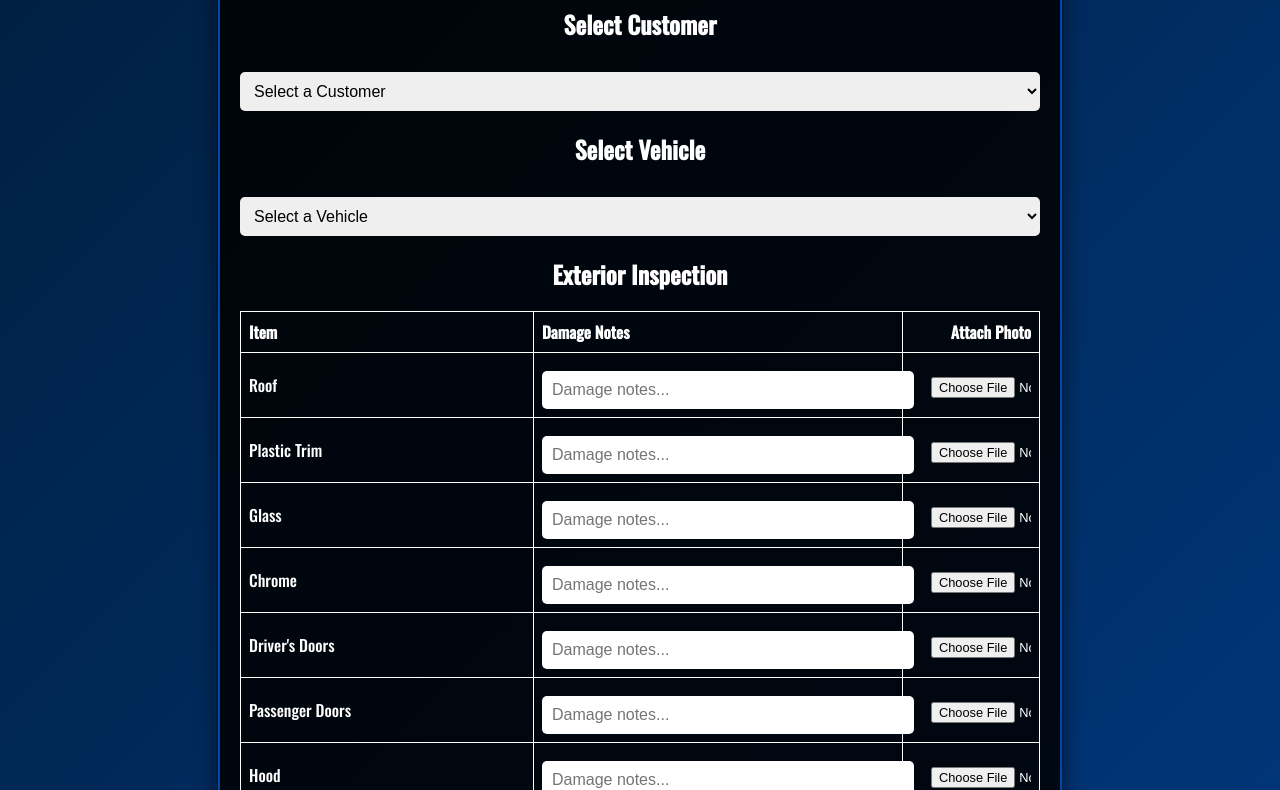
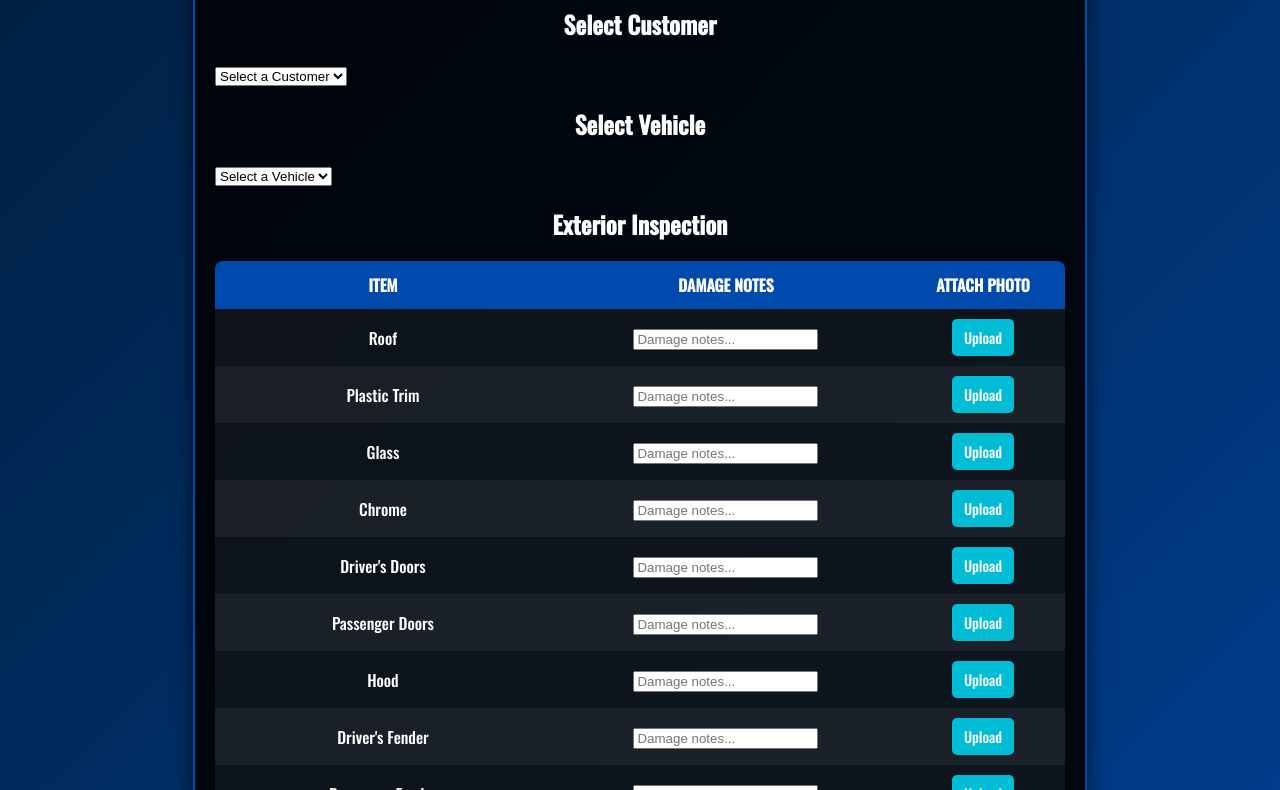
Before and after one commit to nomade-in-the-clouds/aeg-frontend, a website: page aeg/pages/pre-inspection.html in a window 1280 px wide. Shown: the part 126-916 px from the top of the page. Drawn offline with nearby package versions, Linux system fonts and the light colour scheme.

Commit message:
Update pre-inspection.html

```diff
--- a/aeg/pages/pre-inspection.html
+++ b/aeg/pages/pre-inspection.html
@@ -1,4 +1,3 @@
-
 <!DOCTYPE html>
 <html lang="en">
 <head>
@@ -23,7 +22,7 @@
       background: rgba(0,0,0,0.85);
       padding: 20px;
       border-radius: 10px;
-      max-width: 800px;
+      max-width: 850px;
       width: 100%;
       box-shadow: 0 10px 20px rgba(0,0,0,0.6);
       border: 2px solid #004aad;
@@ -31,42 +30,66 @@
     h1, h2 {
       text-align: center;
     }
-    select, input[type="text"], input[type="number"], textarea {
-      width: 100%;
-      padding: 10px;
-      margin-top: 10px;
-      border-radius: 5px;
-      border: none;
-      font-size: 1rem;
-    }
-    textarea {
-      resize: vertical;
-      min-height: 80px;
-    }
+
     table {
       width: 100%;
       margin-top: 10px;
       border-collapse: collapse;
+      border-radius: 8px;
+      overflow: hidden;
+      box-shadow: 0 4px 10px rgba(0, 0, 0, 0.5);
     }
-    table, th, td {
-      border: 1px solid #fff;
+
+    th {
+      background: #004aad;
+      color: #fff;
+      font-size: 1rem;
+      text-transform: uppercase;
+      padding: 12px;
+      text-align: center;
     }
-    th, td {
-      padding: 8px;
-      text-align: left;
+
+    td {
+      padding: 10px;
+      text-align: center;
+      background: rgba(255, 255, 255, 0.1);
+    }
+
+    tr:nth-child(even) td {
+      background: rgba(255, 255, 255, 0.05);
     }
 
     /* Adjust Attach Photo column */
     th:nth-child(3), td:nth-child(3) {
-      width: 120px; /* Reduce width of Attach Photo column */
-      text-align: right; /* Align to the right */
+      width: 140px;
+      text-align: center;
     }
 
-    /* Make file input smaller */
+    /* Custom file upload button */
+    .file-upload-container {
+      display: flex;
+      justify-content: center;
+      align-items: center;
+    }
+
+    .file-upload-label {
+      display: inline-block;
+      background-color: #00bcd4;
+      color: white;
+      padding: 8px 12px;
+      border-radius: 5px;
+      font-size: 0.9rem;
+      cursor: pointer;
+      transition: background 0.3s ease-in-out, box-shadow 0.3s;
+    }
+
+    .file-upload-label:hover {
+      background-color: #009fcc;
+      box-shadow: 0 0 8px rgba(0, 188, 212, 0.7);
+    }
+
     input[type="file"] {
-      width: 90%; /* Reduce input width */
-      max-width: 100px; /* Restrict max width */
-      font-size: 0.8rem; /* Decrease font size */
+      display: none;
     }
 
     .button-group {
@@ -92,7 +115,6 @@
   <div class="container">
     <h1>Pre-Inspection Form</h1>
     <form id="preInspectionForm">
-      <!-- Customer & Vehicle Selection -->
       <div id="customerSection">
         <h2>Select Customer</h2>
         <select id="customer" required>
@@ -106,31 +128,28 @@
         </select>
       </div>
 
-      <!-- Exterior Inspection -->
       <div id="exteriorSection">
         <h2>Exterior Inspection</h2>
         <table id="exteriorTable">
           <tr>
             <th>Item</th>
             <th>Damage Notes</th>
-            <th style="width: 120px; text-align: right;">Attach Photo</th>
+            <th style="width: 140px; text-align: center;">Attach Photo</th>
           </tr>
         </table>
       </div>
 
-      <!-- Interior Inspection -->
       <div id="interiorSection">
         <h2>Interior Inspection</h2>
         <table id="interiorTable">
           <tr>
             <th>Item</th>
             <th>Damage Notes</th>
-            <th style="width: 120px; text-align: right;">Attach Photo</th>
+            <th style="width: 140px; text-align: center;">Attach Photo</th>
           </tr>
         </table>
       </div>
 
-      <!-- Review & Submit -->
       <div id="reviewSection">
         <h2>Review & Submit</h2>
         <p>Please review your responses then click "Submit Inspection".</p>
@@ -178,20 +197,14 @@
         row.innerHTML = `
           <td>${item}</td>
           <td><input type="text" class="ext-input" data-item="${item}" placeholder="Damage notes..."></td>
-          <td><input type="file" class="ext-file" data-item="${item}" accept="image/*"></td>
+          <td>
+            <div class="file-upload-container">
+              <label class="file-upload-label" for="file-${item.replace(/\s/g, '')}">Upload</label>
+              <input type="file" class="ext-file" data-item="${item}" id="file-${item.replace(/\s/g, '')}" accept="image/*">
+            </div>
+          </td>
         `;
         extTable.appendChild(row);
-      });
-
-      const intTable = document.getElementById("interiorTable");
-      interiorItems.forEach(item => {
-        let row = document.createElement("tr");
-        row.innerHTML = `
-          <td>${item}</td>
-          <td><input type="text" class="int-input" data-item="${item}" placeholder="Damage notes..."></td>
-          <td><input type="file" class="int-file" data-item="${item}" accept="image/*"></td>
-        `;
-        intTable.appendChild(row);
       });
     }
 
```
